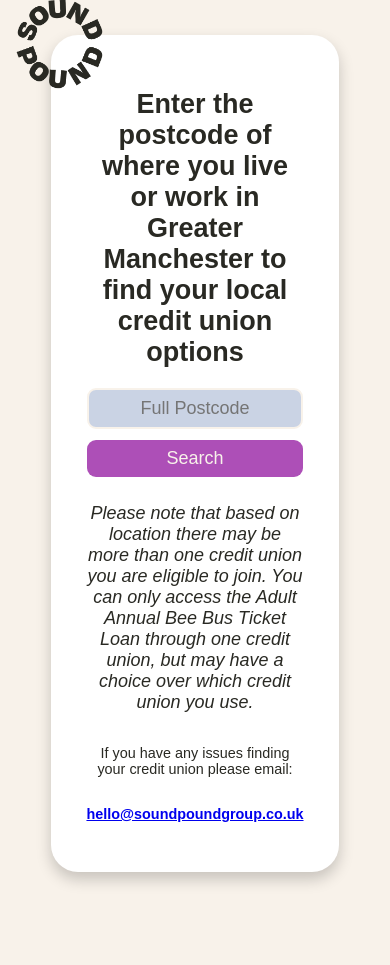
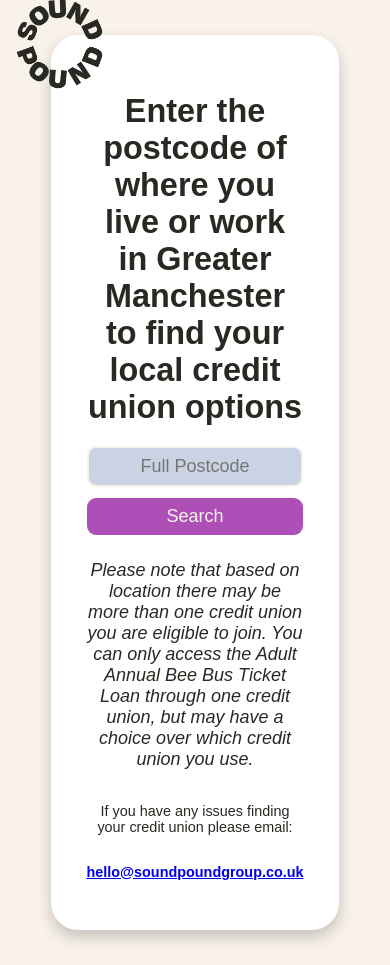
Before and after one commit to j-shohet/PostcodeLiason, a React (Vite) app: page / in a window 390 px wide. Before the commit the page ends 907 px from the top, so only its background shows below. Built offline with nearby package versions, Linux system fonts and the light colour scheme.

Commit message:
updated css so text fits better

```diff
--- a/src/App.css
+++ b/src/App.css
@@ -201,7 +201,7 @@
   }
 
   .result-text {
-    font-size: 1.5rem;
+    font-size: 130%;
   }
 
   .apply-button {
@@ -223,11 +223,6 @@
     transform: translate(-40%, -40%);
   }
 
-  h1,
-  h2 {
-    font-size: 1.5rem;
-  }
-
   .input {
     padding: 8px;
     font-size: 1rem;
@@ -237,10 +232,6 @@
     font-size: 1rem;
     padding: 8px 12px;
     margin-top: 5%;
-  }
-
-  .result-text {
-    font-size: 1.2rem;
   }
 
   .apply-button {
@@ -262,18 +253,14 @@
 .email {
   font-size: 0.8rem;
   text-align: center;
-  font-weight: bold
+  font-weight: bold;
 }
-
 
 @media (max-width: 800px) {
   .result-logo {
     width: 80px;
   }
 
-  .result-text {
-    font-size: 1.8rem;
-  }
 }
 
 @media (max-width: 500px) {
@@ -292,7 +279,6 @@
   }
 }
 
-
 .enter-form {
   display: flex;
   flex-direction: column;
--- a/src/App.jsx
+++ b/src/App.jsx
@@ -134,7 +134,9 @@
                   {enteredPostcode.toUpperCase()}
                   {")"} matches with:
                 </h2>
-                {result.sort((a,b) => 0.5 - Math.random()).map((creditunion) => {
+                {result
+                  .sort((a, b) => 0.5 - Math.random())
+                  .map((creditunion) => {
                     console.log(creditunion);
                     return (
                       <div className="result" key={creditunion}>
```
Lines whose indentation alone changed are shown as unchanged.
